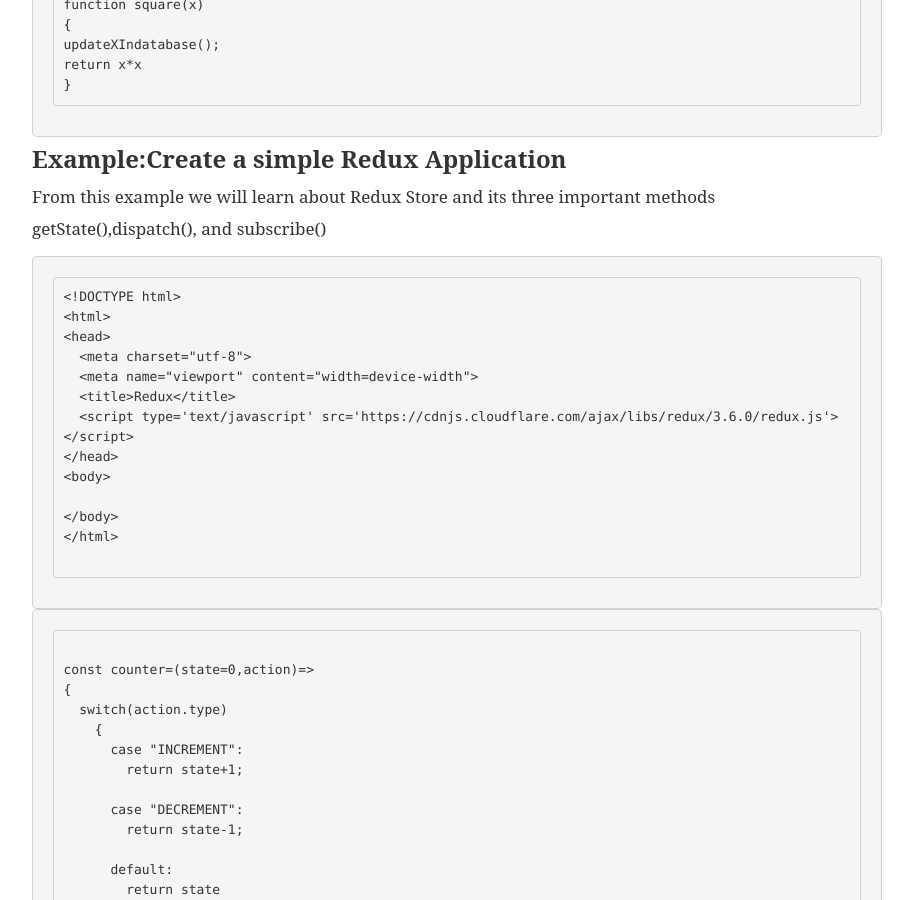
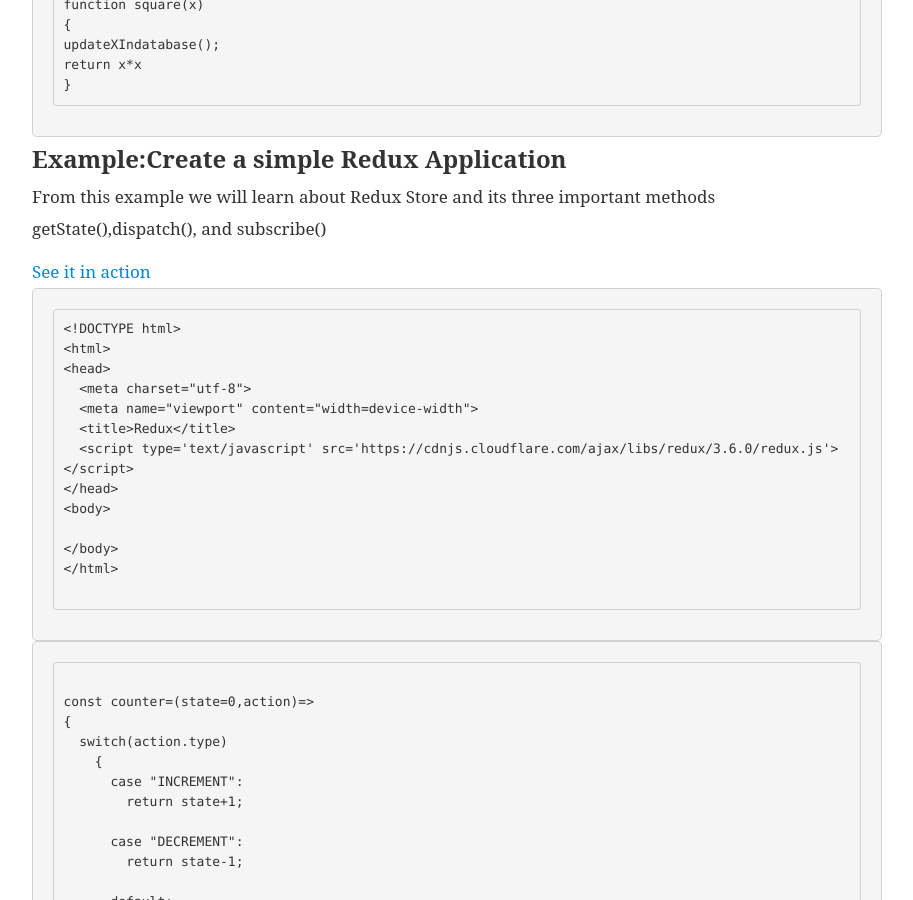
Before and after one commit to Vijayanpp/Scriptworlds, a Jekyll site: the page built from _posts/2017-01-11-redux.md, in a window 1280 px wide and 900 px high, scrolled down 1533 px. Shown: the whole window, without its empty margins (183-1096 px from the left). Built offline with Jekyll 4.4.1, drawn with Linux system fonts in a browser that asks for light colours; some web fonts are replaced.

Commit message:
commiting changes

```diff
--- a/_posts/2017-01-11-redux.md
+++ b/_posts/2017-01-11-redux.md
@@ -50,6 +50,7 @@
 
 <p>From this example we will learn about Redux Store and its three important methods getState(),dispatch(), and subscribe()</p>
 
+<a href='https://jsbin.com/raregizuyi/edit?html,js,console,output'>See it in action</a>
 <div class='code'>
 <pre>
 &#x3C;!DOCTYPE html&#x3E;
```
